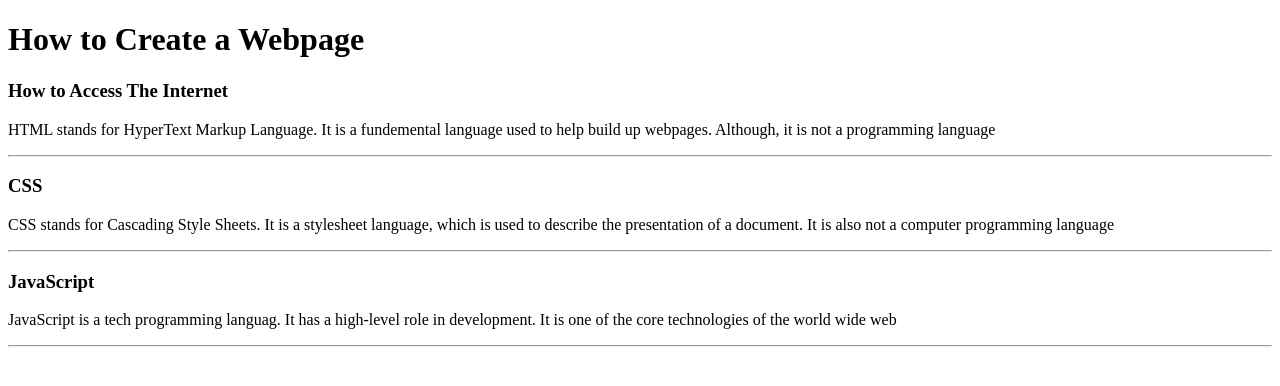
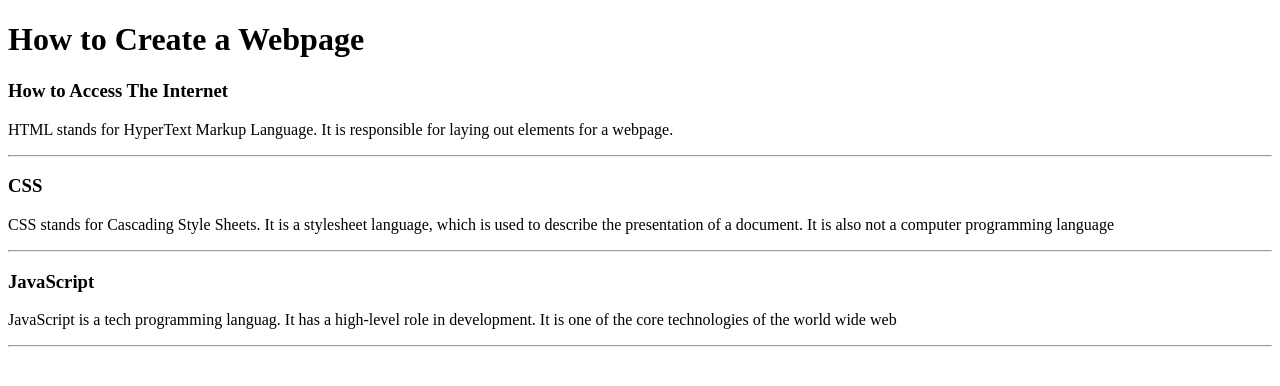
Before and after one commit to amillyahnc/WebDevelopment, a plain HTML site: page WDLesson1_1Practical/index.html in a window 1280 px wide. Drawn offline with Linux system fonts and the light colour scheme.

Commit message:
update lesson 1.1 practical

```diff
--- a/WDLesson1_1Practical/index.html
+++ b/WDLesson1_1Practical/index.html
@@ -20,7 +20,7 @@
      <h3>How to Access The Internet</h3>
 
     <!-- Challenge 4: Create a paragraph explaining what is HTML. At least 3 sentences. -->
-     <p> HTML stands for HyperText Markup Language. It is a fundemental language used to help build up webpages. Although, it is not a programming language</p>
+     <p> HTML stands for HyperText Markup Language. It is responsible for laying out elements for a webpage. </p>
 
     <!-- Challenge 4a: Insert a horizontal rule, hr -->
      <hr>
```
